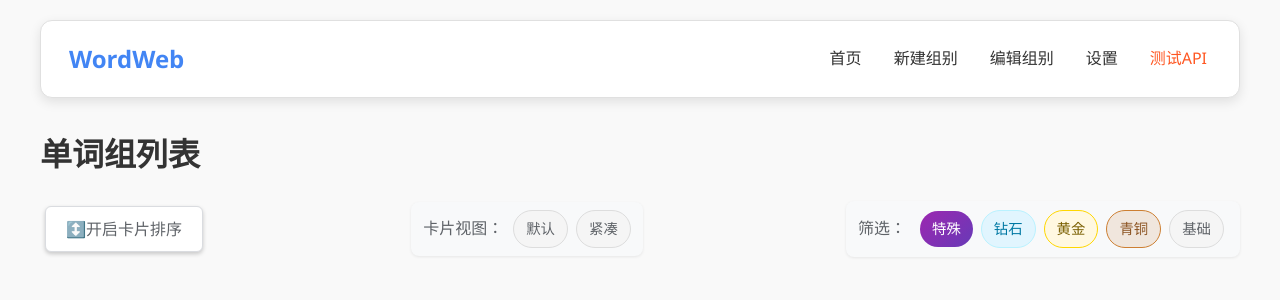
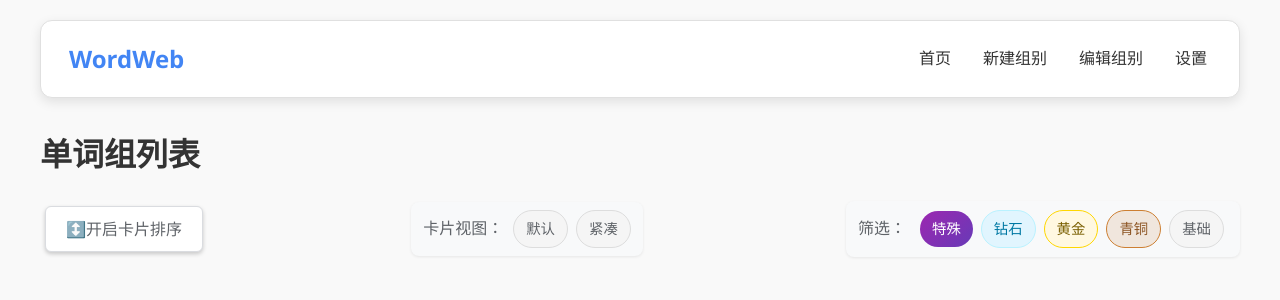
Before and after one commit to fzg001/word_web, a Flask app: page / in a window 1280 px wide. Shown: the top 300 px of the page. Run offline with Flask 3, Linux system fonts and the light colour scheme; data that the repository does not hold is empty.

Commit message:
更新README

```diff
--- a/app/templates/base.html
+++ b/app/templates/base.html
@@ -39,7 +39,6 @@
             <a href="{{ url_for('groups.create_group') }}">新建组别</a>
             <a href="{{ url_for('groups.manage_groups') }}">编辑组别</a>
             <a href="{{ url_for('settings.index') }}">设置</a>
-            <a href="#" onclick="testAPI(); return false;" style="color: #ff5722;">测试API</a>
         </div>
     </nav>
 
@@ -71,18 +70,6 @@
 
 <script>
 
-function testAPI() {
-    fetch('/api/groups')
-        .then(response => response.json())
-        .then(data => {
-            console.log('API测试结果:', data);
-            alert('API返回了 ' + (data.groups ? data.groups.length : 0) + ' 个组。详情请查看控制台');
-        })
-        .catch(error => {
-            console.error('API测试失败:', error);
-            alert('API测试失败: ' + error);
-        });
-}
 
 
 
```
Also changed, not shown: README.md, 1 other file.
